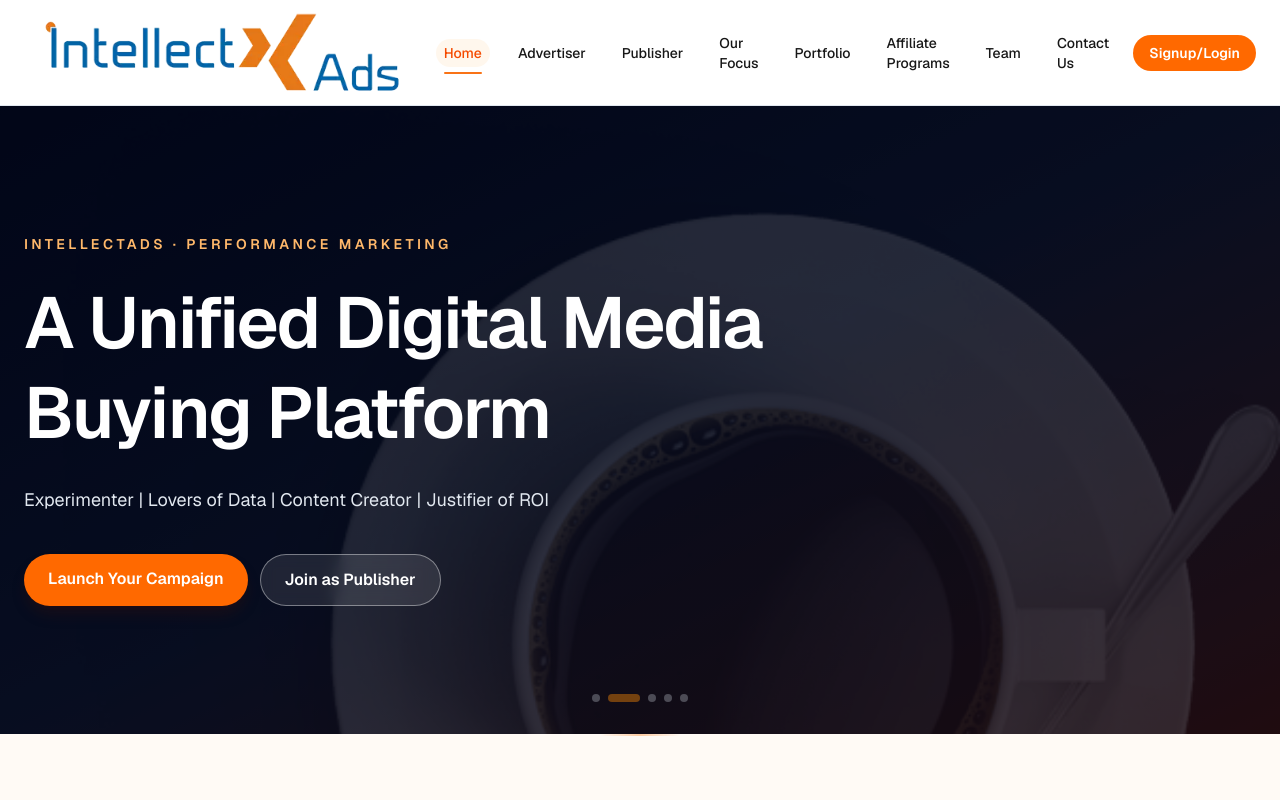
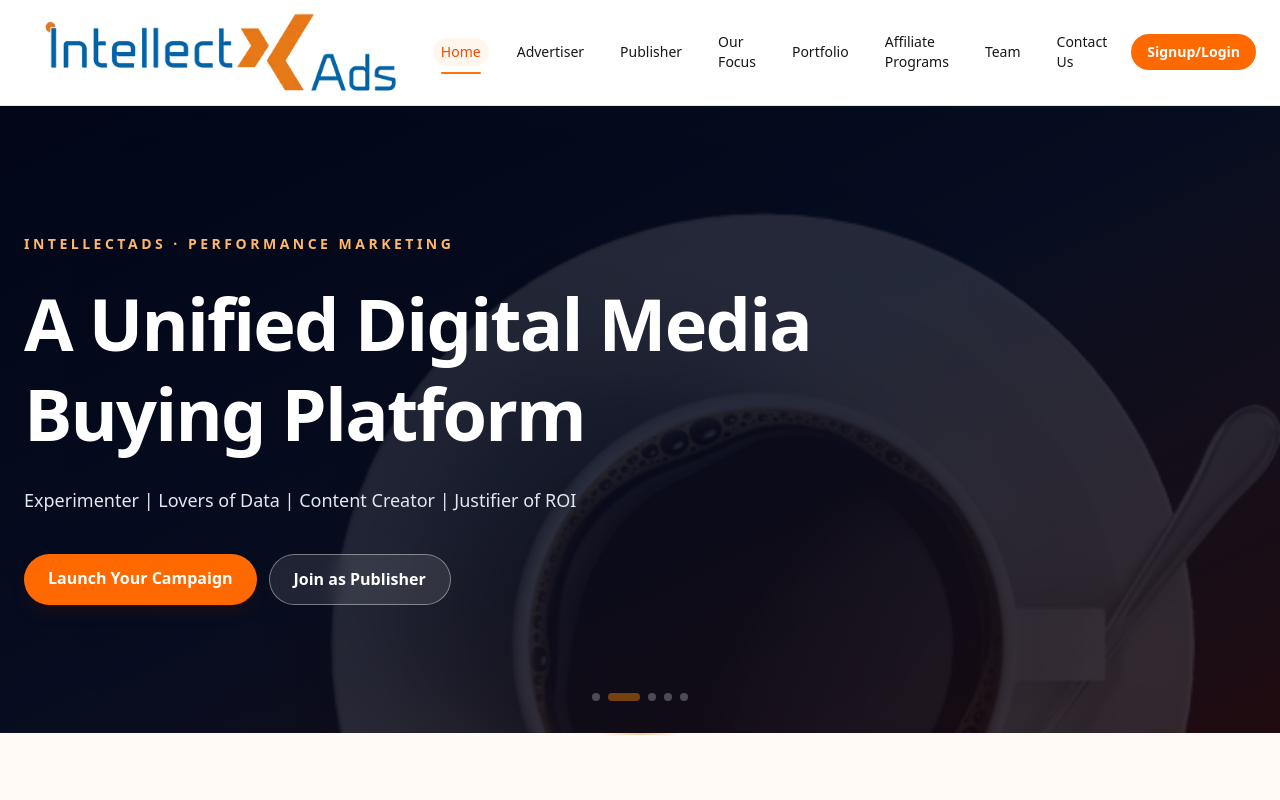
Before and after one commit to rahulGitHub26/intellectadz-website-node, a Next.js app: page / in a window 1280 px wide. Shown: the top 800 px of the page. Built offline with nearby package versions, Linux system fonts and the light colour scheme; no server answers.

Commit message:
Remove external font render blocking

```diff
--- a/src/app/layout.tsx
+++ b/src/app/layout.tsx
@@ -1,17 +1,6 @@
 import type { Metadata } from "next";
-import { Geist, Geist_Mono } from "next/font/google";
 import "./globals.css";
 import WebsiteEffects from "@/components/WebsiteEffects";
-
-const geistSans = Geist({
-  variable: "--font-geist-sans",
-  subsets: ["latin"],
-});
-
-const geistMono = Geist_Mono({
-  variable: "--font-geist-mono",
-  subsets: ["latin"],
-});
 
 export const metadata: Metadata = {
   metadataBase: new URL("https://intellectads.co.in"),
@@ -40,7 +29,7 @@ export default function RootLayout({ children }: LayoutProps<"/">) {
   return (
     <html
       lang="en"
-      className={`${geistSans.variable} ${geistMono.variable} h-full antialiased`}
+      className="h-full antialiased"
     >
       <body className="min-h-full flex flex-col"><WebsiteEffects /><script type="application/ld+json" dangerouslySetInnerHTML={{ __html: JSON.stringify({ "@context": "https://schema.org", "@graph": [{ "@type": "Organization", name: "IntellectAdz", url: "https://intellectads.co.in", logo: "https://intellectads.co.in/intellectads/media/intellect-logo.webp", email: "contact@intellectads.co.in", telephone: "+911244929614", sameAs: ["https://www.facebook.com/Intellectads", "https://www.linkedin.com/company/7966928/"] }, { "@type": "WebSite", name: "IntellectAdz", url: "https://intellectads.co.in" }] }) }} />{children}</body>
     </html>
```
